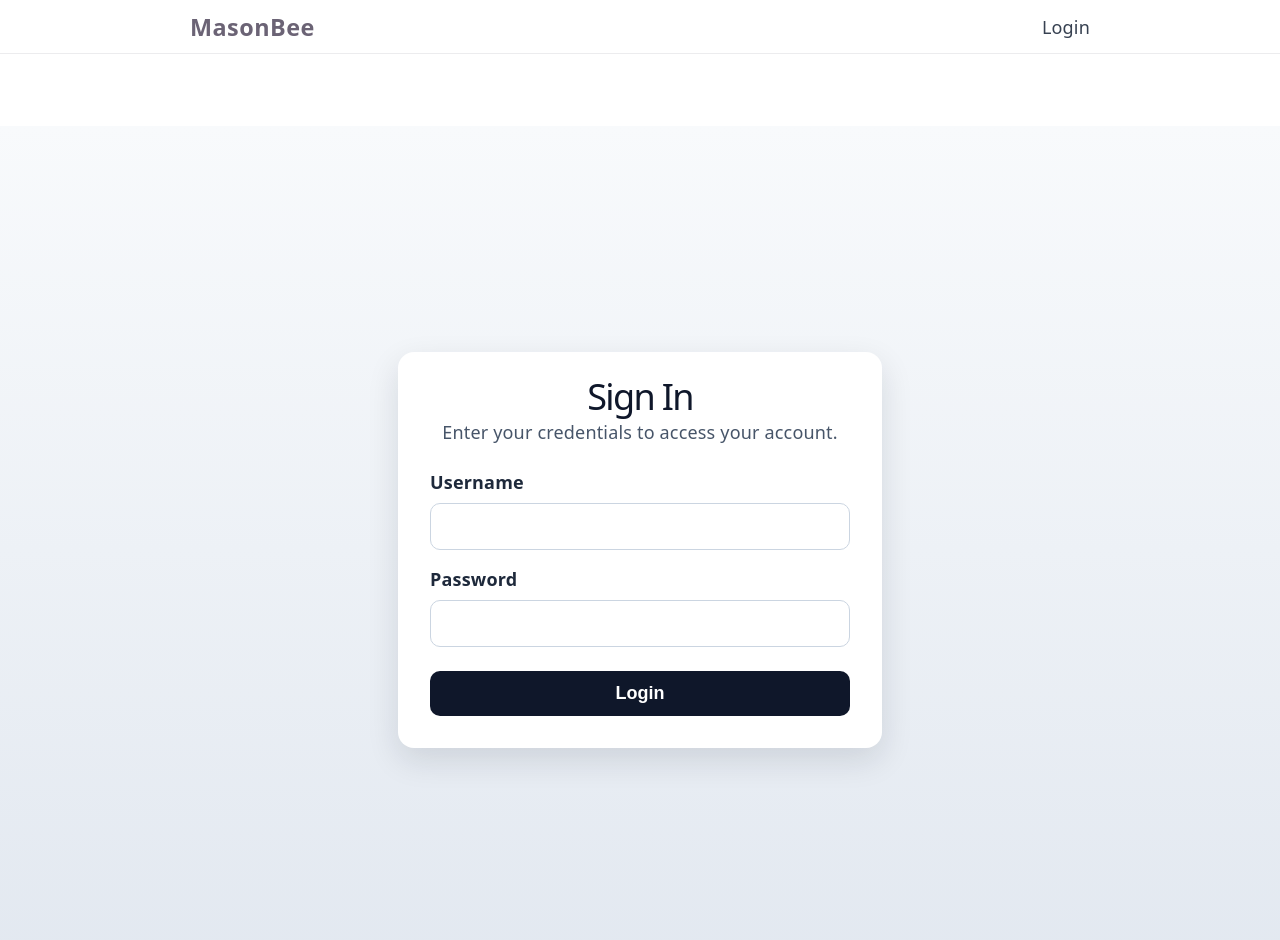
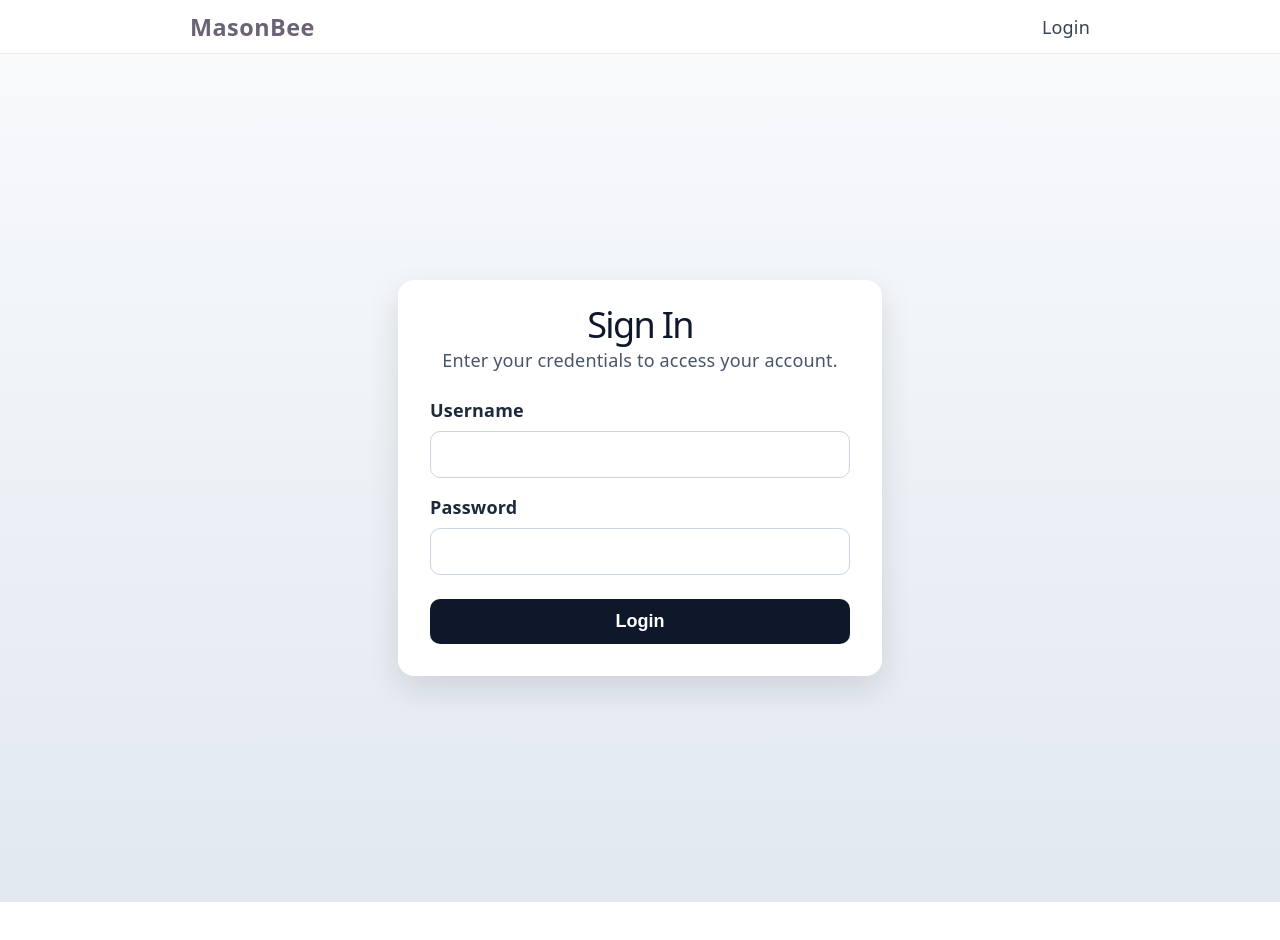
Before and after one commit to seattletravis/masonbee, a React app in the folder masonbee_project/frontend/: page / in a window 1280 px wide. Shown: the top 940 px of the page. After the commit the page ends 902 px from the top, so only its background shows below. Built offline with nearby package versions, Linux system fonts and the light colour scheme; no server answers; the HTML template or start-up script is replaced by a standard one.

Commit message:
added more style changes

```diff
--- a/masonbee_project/frontend/src/index.css
+++ b/masonbee_project/frontend/src/index.css
@@ -1,5 +1,5 @@
 :root {
-	--navbar-height: 72px;
+	/* --navbar-height: 72px; */
 	--text: #6b6375;
 	--text-h: #08060d;
 	--bg: #fff;
--- a/masonbee_project/frontend/src/pages/MyProfilePage.css
+++ b/masonbee_project/frontend/src/pages/MyProfilePage.css
@@ -1,7 +1,6 @@
 .profile-page {
 	max-width: 800px;
 	margin: 2rem auto;
-	padding: 1.5rem;
 }
 
 .profile-page-header {
--- a/masonbee_project/frontend/src/pages/ViewOneGardenPage.css
+++ b/masonbee_project/frontend/src/pages/ViewOneGardenPage.css
@@ -3,7 +3,6 @@
 	display: flex;
 	flex-direction: column;
 	gap: 2rem;
-	padding: 1rem 1rem 0.5rem;
 }
 
 /* Header */
```
